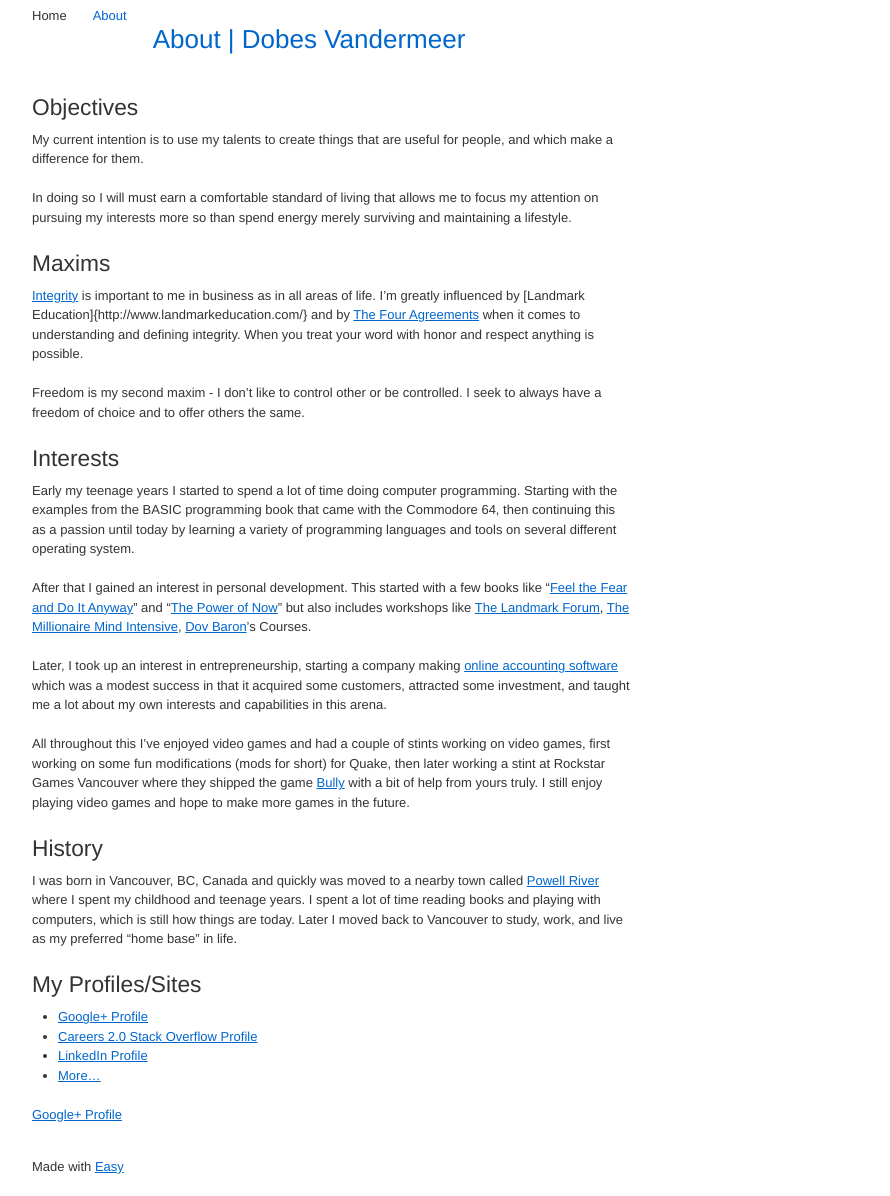
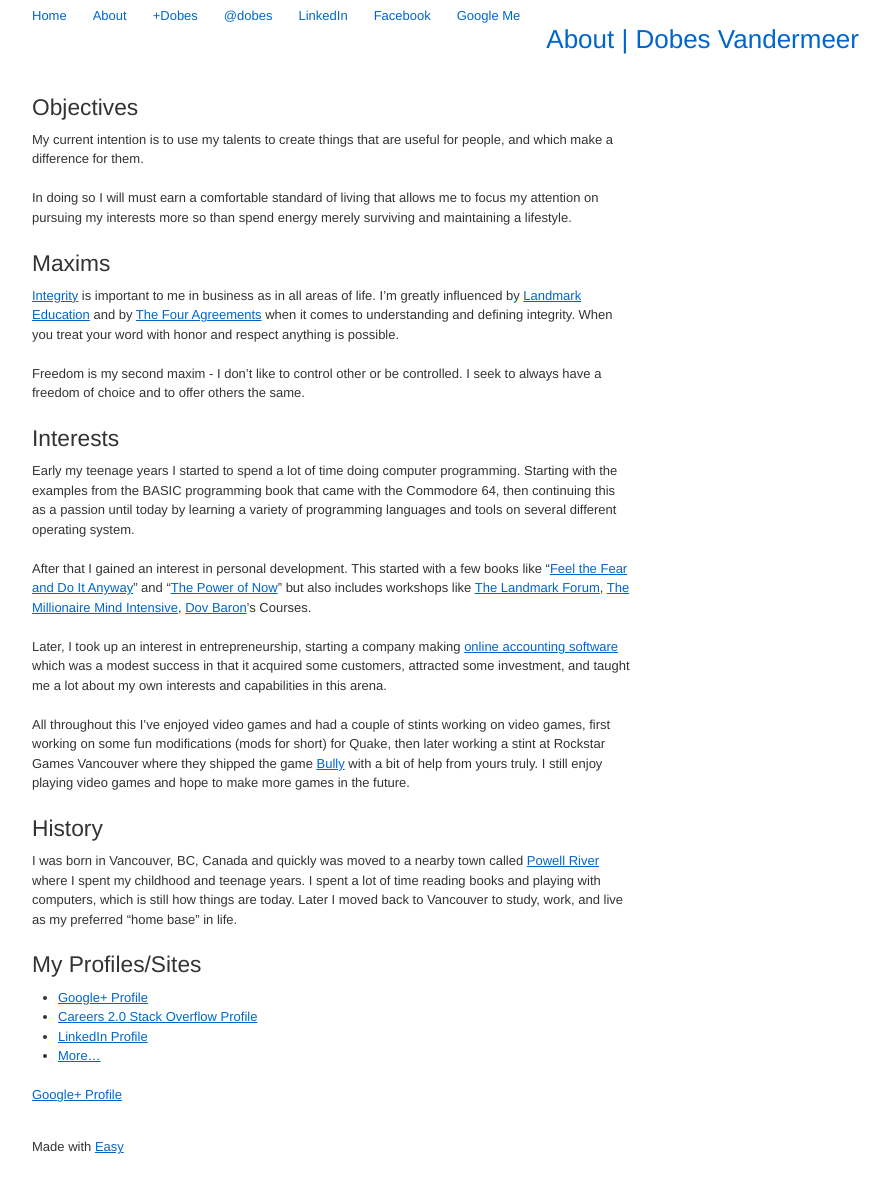
Before and after one commit to dobesv/dobesv.github.com, a Jekyll site: the page built from about.markdown, in a window 1280 px wide. Shown: the whole page, without its empty margins (148-1038 px from the left). Built offline with Jekyll 4.4.1, drawn with Linux system fonts in a browser that asks for light colours; nearby versions of some CDN libraries.

Commit message:
Profile links along the top

```diff
--- a/_includes/nav.html
+++ b/_includes/nav.html
@@ -1,9 +1,9 @@
 <ul id="nav">
-    <li>Home</li>
-    <li><a href="http://dobesv.com/about.html" rel="author">About</a>
-        <ul>
-            <li><a href="https://plus.google.com/102960720201244684959" rel="me">+Dobes</a></li>
-            <li><a href="http://twitter.com/dobesv" rel="me">@dobes</a></li>
-        </ul>
-    </li>
+    <li><a href="http://dobesv.com">Home</a></li>
+    <li><a href="/about.html" rel="author">About</a></li>
+    <li><a href="https://plus.google.com/102960720201244684959" rel="me">+Dobes</a></li>
+    <li><a href="http://twitter.com/dobesv" rel="me">@dobes</a></li>
+    <li><a href="http://linkedin.com/in/dobesv" rel="me">LinkedIn</a></li>
+    <li><a href="http://facebook.com/dobesv" rel="me">Facebook</a></li>
+    <li><a href="http://lmgtfy.com/?q=dobes+vandermeer">Google Me</a></li>
 </ul>
--- a/about.markdown
+++ b/about.markdown
@@ -15,7 +15,7 @@
 ## Maxims
 
 [Integrity](http://ssrn.com/abstract=1511274) is important to me in business as
-in all areas of life.  I'm greatly influenced by [Landmark Education]{http://www.landmarkeducation.com/} and by
+in all areas of life.  I'm greatly influenced by [Landmark Education](http://www.landmarkeducation.com/) and by
 [The Four Agreements](http://www.toltecspirit.com/) when it comes to understanding and
 defining integrity.  When you treat your word with honor and respect anything
 is possible.
```
